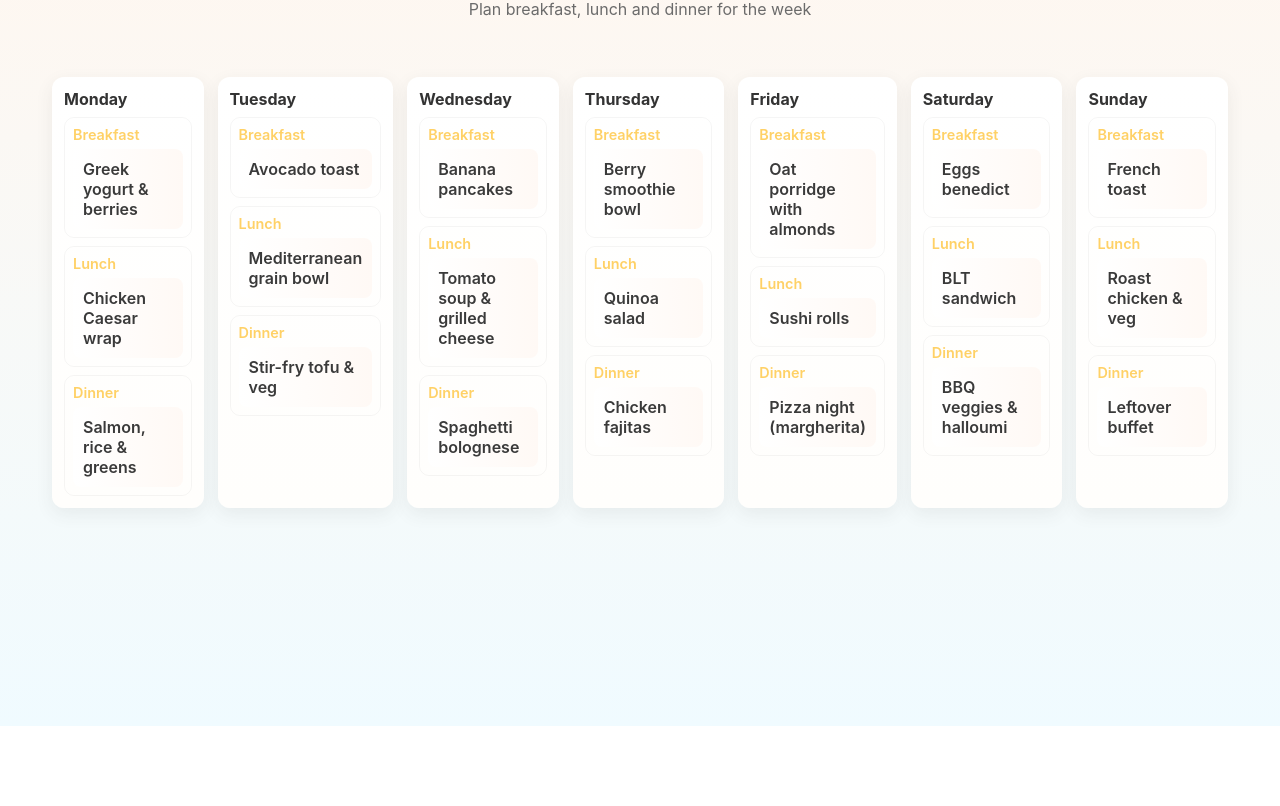
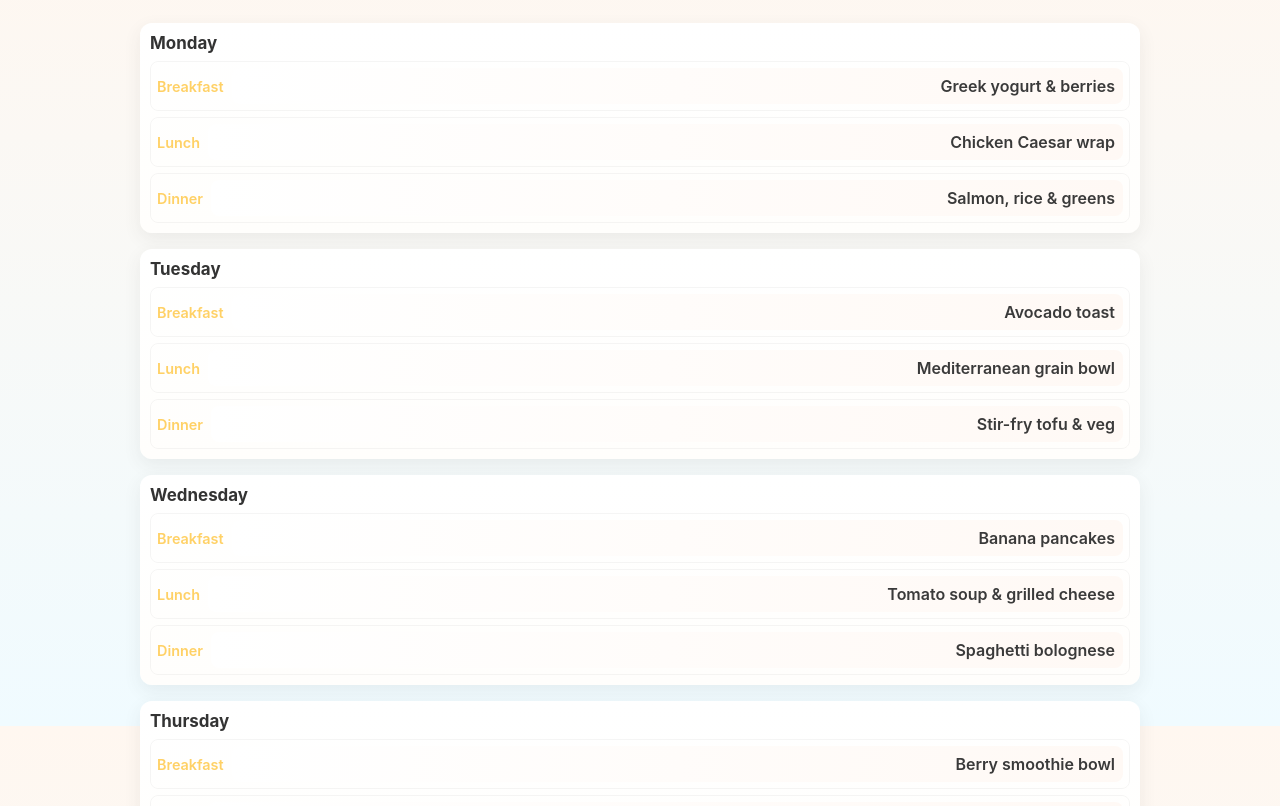
Before and after one commit to tulara/menu-planning, a plain HTML site: page index.html in a window 1280 px wide. Shown: the part 74-880 px from the top of the page. Before the commit the page ends 800 px from the top, so only its background shows below. Drawn offline with Linux system fonts and the light colour scheme.

Commit message:
reorient

```diff
--- a/index.html
+++ b/index.html
@@ -9,7 +9,6 @@
 <body>
   <header class="site-header">
     <h1>Weekly Meal Planner</h1>
-    <p class="subtitle">Plan breakfast, lunch and dinner for the week</p>
   </header>
 
   <main class="calendar-wrap">
--- a/styles.css
+++ b/styles.css
@@ -20,43 +20,42 @@ body{
 }
 .site-header{
   text-align:center;
-  padding:28px 14px;
+  padding:14px 10px;
 }
 .site-header h1{
   margin:0 0 6px 0;
   color:var(--accent);
 }
-.subtitle{margin:0;color:var(--muted)}
 
-.calendar-wrap{max-width:1200px;margin:18px auto;padding:12px}
+.calendar-wrap{max-width:1200px;margin:12px auto;padding:8px}
 .week-grid{
-  display:grid;
-  grid-template-columns:repeat(7,1fr);
-  gap:14px;
+  display:flex;
+  flex-direction:column;
+  gap:10px;
+  padding:4px 0 8px 0;
+  max-width:1000px;
+  margin:0 auto;
 }
 .day{
   background:linear-gradient(180deg, var(--card), #fffefc);
   border-radius:var(--radius);
-  padding:12px;
+  padding:10px;
   box-shadow:var(--shadow);
   transition:transform .18s ease, box-shadow .18s ease;
+  width:100%;
+  display:block;
 }
-.day:hover{transform:translateY(-6px);box-shadow:0 12px 28px rgba(63,63,63,0.12)}
-.day-name{font-size:1rem;margin:0 0 8px 0;color:#333}
+.day:hover{box-shadow:0 12px 28px rgba(63,63,63,0.12)}
+.day-name{font-size:1.06rem;margin:0 0 8px 0;color:#333}
 
-.meal-slot{border-radius:10px;padding:8px;background:transparent;overflow:hidden;margin-bottom:8px;border:1px solid rgba(0,0,0,0.04)}
+.meal-slot{display:flex;align-items:center;justify-content:space-between;border-radius:8px;padding:6px;background:transparent;overflow:hidden;margin-bottom:6px;border:1px solid rgba(0,0,0,0.04)}
 .meal-slot:last-child{margin-bottom:0}
-.slot-header{
-  font-weight:600;font-size:.9rem;color:var(--accent-2);margin-bottom:6px
-}
-.meal-name{
-  background:linear-gradient(90deg,#fff,#fff9f5);padding:10px;border-radius:8px;font-weight:600;color:#3a3a3a;transition:background .15s ease, transform .12s ease;
-}
-.meal-slot:hover .meal-name{background:linear-gradient(90deg,#fff8f0,#fff3f8);transform:translateY(-3px)}
+.slot-header{font-weight:600;font-size:.9rem;color:var(--accent-2);margin:0;margin-right:8px;flex:0 0 auto}
+.meal-name{background:linear-gradient(90deg,#fff,#fff9f5);padding:8px;border-radius:8px;font-weight:600;color:#3a3a3a;transition:background .15s ease, transform .12s ease;flex:1;text-align:right}
+.meal-slot:hover .meal-name{background:linear-gradient(90deg,#fff8f0,#fff3f8);transform:translateY(-2px)}
+
+.day{margin-bottom:6px}
 
 @media (max-width:900px){
-  .week-grid{grid-template-columns:repeat(2,1fr)}
+  .day{padding:8px}
 }
-@media (max-width:480px){
-  .week-grid{grid-template-columns:repeat(1,1fr)}
-}
```
